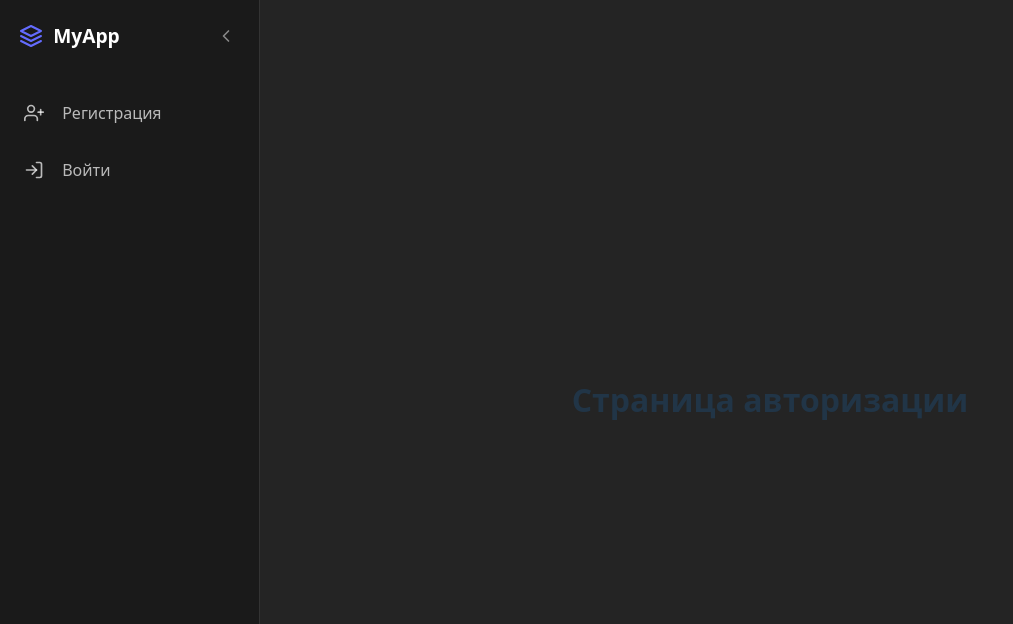
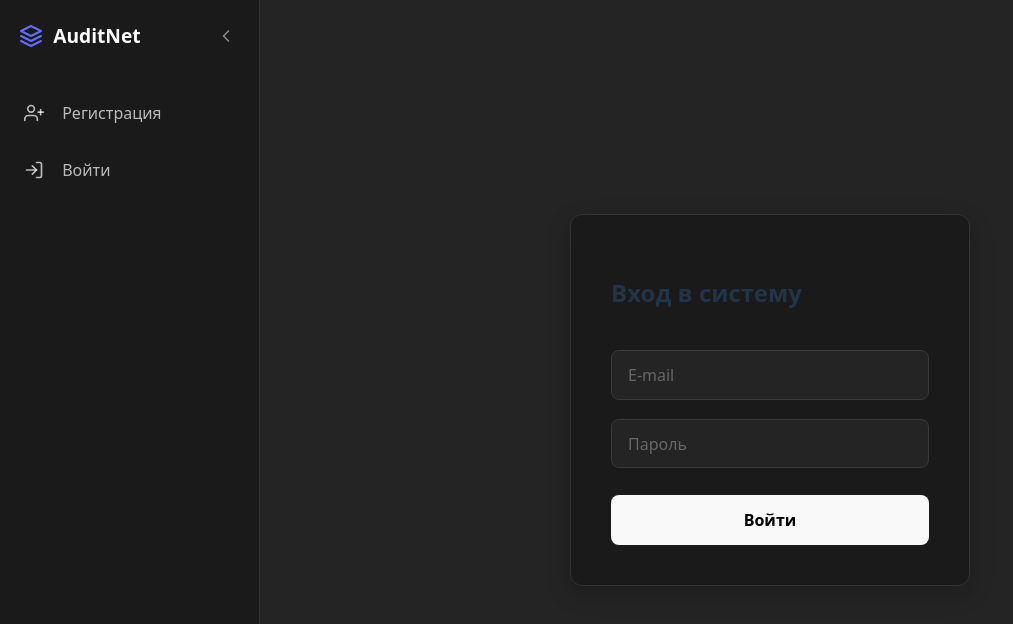
Before and after one commit to Eternatus01/AuditNet, a Vue app in the folder frontend/: page /login in a window 1280 px wide. Shown: the top 624 px of the page, without its empty margins (0-1013 px from the left). Built offline with nearby package versions, Linux system fonts and the light colour scheme.

Commit message:
forntend: Added and configured pinia, created and implemented store auth.

```diff
--- a/frontend/package.json
+++ b/frontend/package.json
@@ -11,6 +11,7 @@
   "dependencies": {
     "axios": "^1.13.2",
     "bun": "^1.3.0",
+    "pinia": "^3.0.4",
     "vue": "^3.5.22",
     "vue-router": "^4.5.1"
   },
--- a/frontend/src/App.vue
+++ b/frontend/src/app/App.vue
@@ -8,7 +8,7 @@
 </template>
 
 <script lang="ts">
-import Header from "./components/header/Header.vue";
+import Header from "../shared/ui/organism/Header.vue";
 export default {
   components: { Header },
 };
--- a/frontend/src/router/index.ts
+++ b/frontend/src/app/router/index.ts
@@ -1,7 +1,7 @@
 import { createRouter, createWebHistory, RouteRecordRaw } from "vue-router";
-import Home from '@pages/Home.vue'
-import Register from "@pages/Register.vue";
-import Login from "@pages/Login.vue";
+import Home from '@/features/home/pages/Home.vue'
+import Register from "@/features/auth/pages/Register.vue";
+import Login from "@/features/auth/pages/Login.vue";
 
 const routes: RouteRecordRaw[] = [
   { path: "/", name: "home", component: Home },
--- /dev/null
+++ b/frontend/src/features/auth/pages/Login.vue
@@ -0,0 +1,49 @@
+<template>
+  <section class="auth-container">
+    <form class="auth-form" @submit.prevent="login">
+      <h2>Вход в систему</h2>
+
+      <input
+        class="auth-input"
+        type="email"
+        v-model="email"
+        placeholder="E-mail"
+        autocomplete="email"
+      />
+
+      <input
+        class="auth-input"
+        type="password"
+        v-model="password"
+        placeholder="Пароль"
+        autocomplete="current-password"
+      />
+
+      <button type="submit">Войти</button>
+
+      <p v-if="error" class="error-message">{{ error }}</p>
+    </form>
+  </section>
+</template>
+
+<script lang="ts" setup>
+import { computed, Ref, ref } from "vue";
+import { useAuthStore } from "../stores/auth";
+
+const authStore = useAuthStore();
+const email: Ref<string> = ref("");
+const password: Ref<string> = ref("");
+const error: Ref<string | null> = computed(() => authStore.error);
+
+const login = async () => {
+  try {
+    await authStore.signIn(email.value, password.value);
+
+    email.value = "";
+    password.value = "";
+  } catch (error: any) {
+    console.error(error.message);
+  }
+};
+
+</script>
--- a/frontend/src/pages/Register.vue
+++ b/frontend/src/features/auth/pages/Register.vue
@@ -34,48 +34,24 @@
 </template>
 
 <script lang="ts" setup>
-import axios from "axios";
-import { Ref, ref } from "vue";
+import { computed, Ref, ref } from "vue";
+import { useAuthStore } from "../stores/auth";
 
+const authStore = useAuthStore();
 const name: Ref<string> = ref("");
 const email: Ref<string> = ref("");
 const password: Ref<string> = ref("");
-const error: Ref<string | null> = ref(null);
+const error: Ref<string | null> = computed(() => authStore.error);
 
 const register = async () => {
-  error.value = null;
   try {
-    const response = await axios.post(
-      "http://localhost:8000/api/auth/register",
-      {
-        name: name.value,
-        email: email.value,
-        password: password.value,
-      },
-      {
-        headers: {
-          Accept: "application/json",
-        },
-      }
-    );
+    await authStore.signUp(name.value, email.value, password.value);
 
-    if (!response.data.token) {
-      error.value = "Ответ от сервера не содержит токена! Проверь backend.";
-      return;
-    }
-
-    localStorage.setItem("token", response.data.token);
     name.value = "";
     email.value = "";
     password.value = "";
-  } catch (e: any) {
-    if (e.response?.status === 422 && e.response.data.errors) {
-      error.value = Object.values(e.response.data.errors).flat().join(" ");
-      return;
-    }
-
-    error.value =
-      e.response?.data?.message || e.message || "Ошибка регистрации";
+  } catch (error: any) {
+    console.error(error.message);
   }
 };
 </script>
--- /dev/null
+++ b/frontend/src/features/auth/stores/auth.ts
@@ -0,0 +1,98 @@
+import { defineStore } from "pinia";
+import { ref, computed } from "vue";
+import { useRouter } from "vue-router";
+import axios from "axios";
+
+export const useAuthStore = defineStore("auth", () => {
+  const router = useRouter();
+
+  const token = ref<string>(localStorage.getItem('token') || '')
+  const error = ref<string | null>(null)
+
+  const signUp = async (name: string, email: string, password: string) => {
+    error.value = null;
+    try {
+      const response = await axios.post(
+        "http://localhost:8000/api/auth/register",
+        {
+          name,
+          email,
+          password,
+        },
+        {
+          headers: {
+            Accept: "application/json",
+          },
+        }
+      );
+
+      if (!response.data.token) {
+        error.value = "Ответ от сервера не содержит токена! Проверь backend.";
+        return;
+      }
+
+      localStorage.setItem("token", response.data.token);
+      token.value = response.data.token
+      axios.defaults.headers.common.Authorization = `Bearer ${token.value}`
+
+      router.push({ name: "home" });
+    } catch (e: any) {
+      if (e.response?.status === 422 && e.response.data.errors) {
+        error.value = Object.values(e.response.data.errors).join(" ");
+        return;
+      }
+
+      error.value =
+        e.response?.data?.message || e.message || "Ошибка регистрации";
+    }
+  };
+
+  const signIn = async (email: string, password: string) => {
+    error.value = null;
+
+    try {
+      const response = await axios.post(
+        "http://localhost:8000/api/auth/login",
+        {
+          email,
+          password
+        },
+        {
+          headers: {
+            Accept: "application/json",
+          },
+        }
+      );
+
+      if (!response.data.token) {
+        error.value = "Сервер не вернул токен. Проверь backend.";
+        return;
+      }
+
+      localStorage.setItem("token", response.data.token);
+      token.value = response.data.token
+      axios.defaults.headers.common.Authorization = `Bearer ${token.value}`
+
+      router.push({ name: "home" });
+    } catch (e: any) {
+      if (e.response?.status === 422 && e.response.data.errors) {
+        error.value = Object.values(e.response.data.errors).join(" ");
+        return;
+      }
+
+      if (e.response?.status === 401) {
+        error.value = e.response?.data?.message || "Неверный email или пароль";
+        return;
+      }
+
+      error.value =
+        e.response?.data?.message || e.message || "Ошибка авторизации";
+    }
+  };
+
+  return {
+    signUp,
+    signIn,
+    error,
+  }
+});
--- a/frontend/src/pages/Login.vue
+++ /dev/null
@@ -1,4 +0,0 @@
-<template>
-    <h1>Страница авторизации</h1>
-    <!-- форму авторизации добавим чуть позже -->
-</template>
--- a/frontend/src/components/header/Header.vue
+++ b/frontend/src/shared/ui/organism/Header.vue
@@ -22,7 +22,7 @@
             <polyline points="2 17 12 22 22 17"></polyline>
             <polyline points="2 12 12 17 22 12"></polyline>
           </svg>
-          <span class="logo-text">MyApp</span>
+          <span class="logo-text">AuditNet</span>
         </div>
         <button class="toggle-btn" @click="toggleSidebar">
           <svg
```
Also changed, not shown: frontend/src/main.ts (+5 -4 lines), frontend/src/app/style.css (renamed from frontend/src/style.css), frontend/src/features/home/pages/Home.vue (renamed from frontend/src/pages/Home.vue), 1 other file (tests, documents, lock files or other folders).
